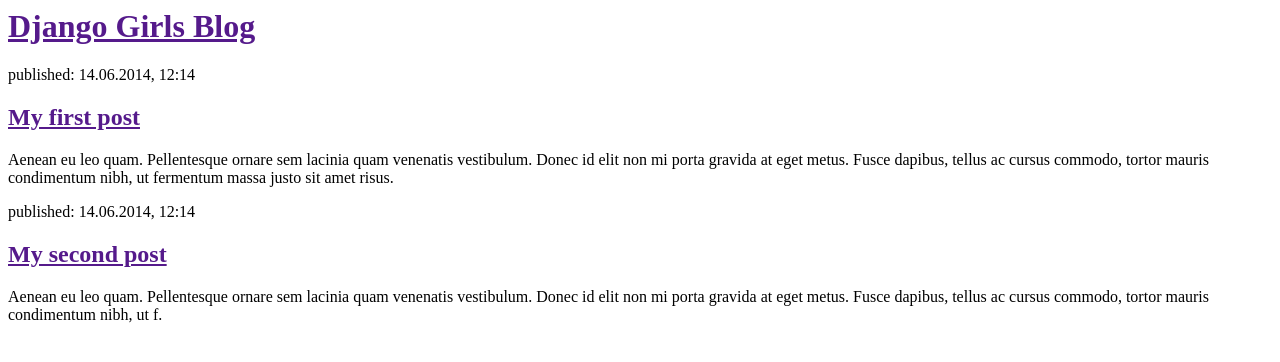
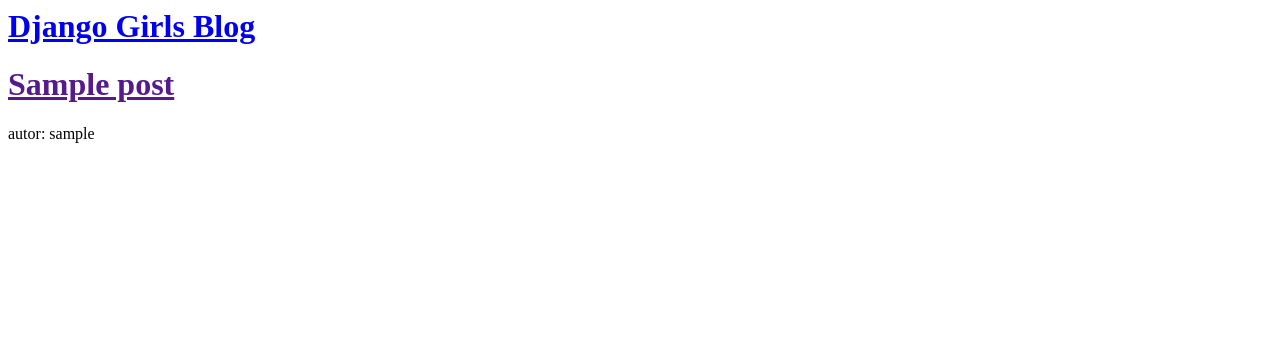
Before and after one commit to Magma3/notas, a Django app: page / in a window 1280 px wide. Shown: the top 362 px of the page. Run offline with Django 3.2, Linux system fonts and the light colour scheme; tables that the repository leaves empty hold one stand-in row (values such as "Sample post").

Commit message:
modificando post a plantilla

```diff
--- a/note/templates/note/post_list.html
+++ b/note/templates/note/post_list.html
@@ -4,19 +4,15 @@
         </head>
         <body>
             <div>
-                <h1><a href="">Django Girls Blog</a></h1>
-            </div>
+        <h1><a href="/">Django Girls Blog</a></h1>
+    </div>
 
-            <div>
-                <p>published: 14.06.2014, 12:14</p>
-                <h2><a href="">My first post</a></h2>
-                <p>Aenean eu leo quam. Pellentesque ornare sem lacinia quam venenatis vestibulum. Donec id elit non mi porta gravida at eget metus. Fusce dapibus, tellus ac cursus commodo, tortor mauris condimentum nibh, ut fermentum massa justo sit amet risus.</p>
-            </div>
-
-            <div>
-                <p>published: 14.06.2014, 12:14</p>
-                <h2><a href="">My second post</a></h2>
-                <p>Aenean eu leo quam. Pellentesque ornare sem lacinia quam venenatis vestibulum. Donec id elit non mi porta gravida at eget metus. Fusce dapibus, tellus ac cursus commodo, tortor mauris condimentum nibh, ut f.</p>
-            </div>
+    {% for post in posts %}
+        <div>
+            <h1><a href="">{{ post.title }}</a></h1>
+            <p>{{ post.text|linebreaksbr }}</p>
+            <p>autor: {{ post.author }}</p>
+        </div>
+    {% endfor %}
         </body>
     </html>
--- a/note/views.py
+++ b/note/views.py
@@ -1,5 +1,8 @@
 from django.shortcuts import render
+from django.utils import timezone
+from .models import Post
 
 def post_list(request):
-    return render(request, 'note/post_list.html', {})
+    posts = Post.objects.all()
+    return render(request, 'note/post_list.html', {'posts':posts})
 # Create your views here.
```
